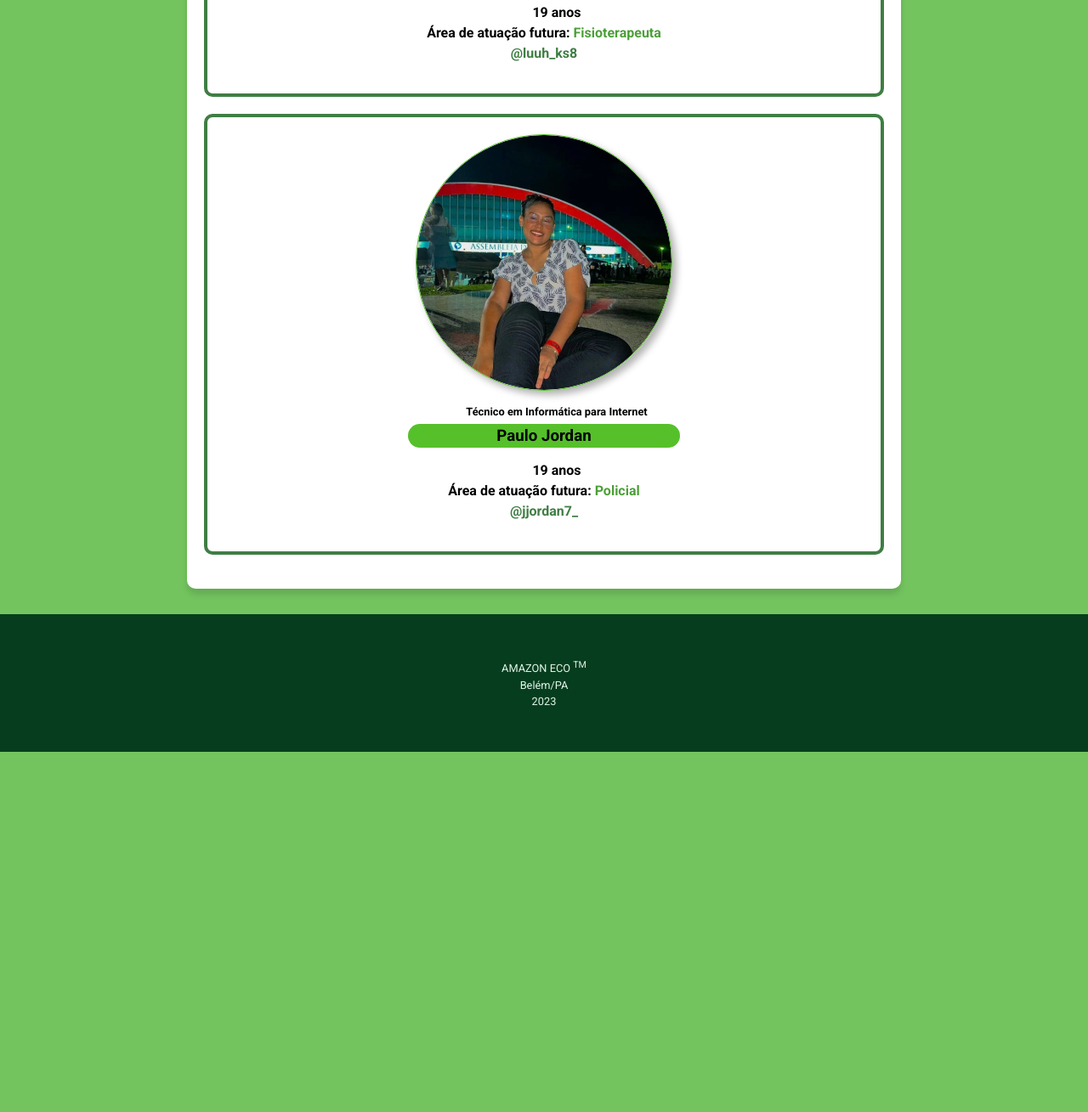
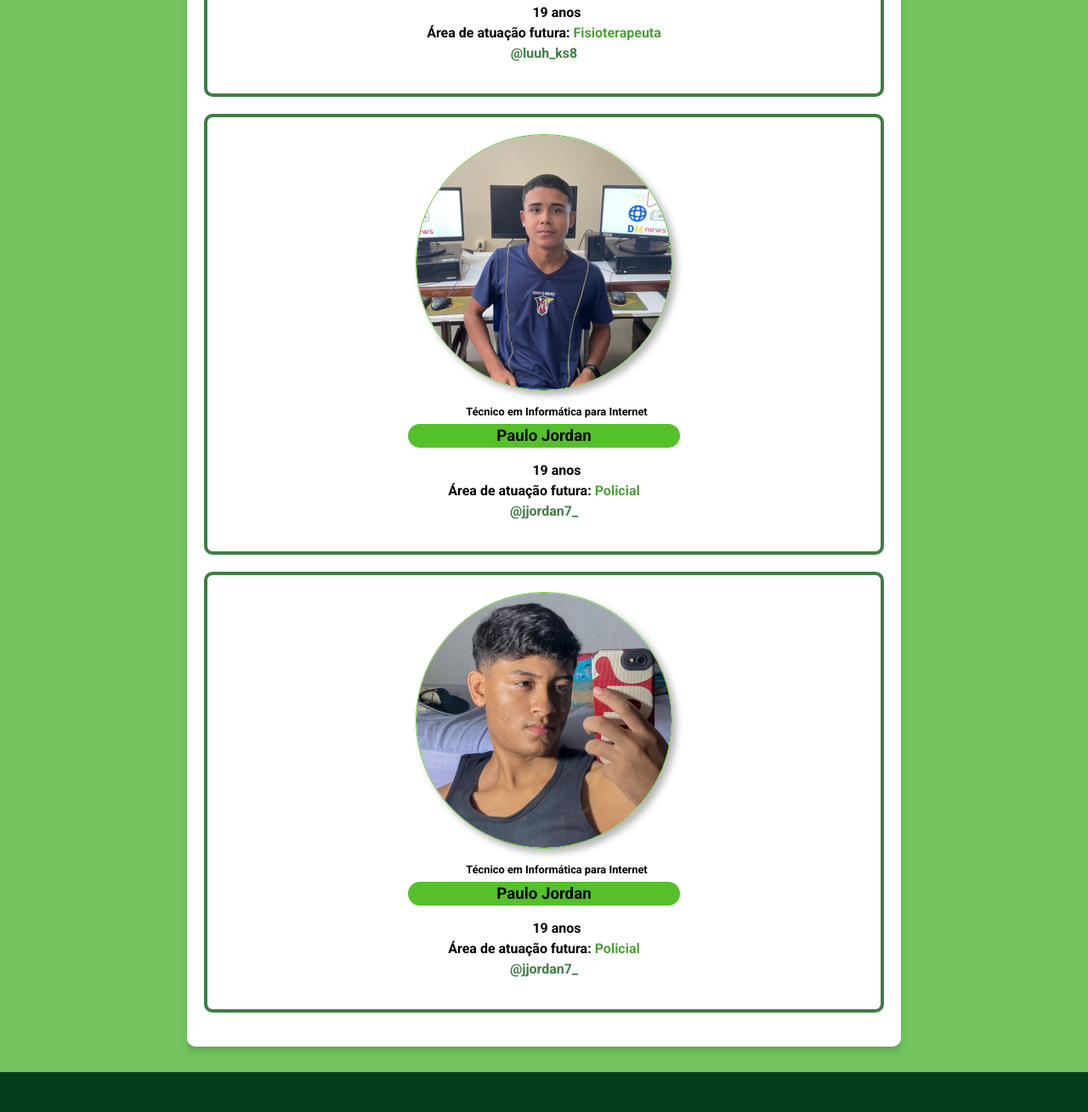
Before and after one commit to DevEverllon/projeto-tcc-amazon-eco, a plain HTML site: page quem-somos.html in a window 1280 px wide. Shown: the part 4174-5483 px from the top of the page at 85% size. Before the commit the page ends 5059 px from the top, so only its background shows below. Drawn offline with Linux system fonts and the light colour scheme; a web font is replaced by a local one.

Commit message:
versão 3

```diff
--- a/quem-somos.html
+++ b/quem-somos.html
@@ -127,8 +127,21 @@
             <div class="espace">
                 <div class="bio">
                     <picture class="image">
-                        <source media="(min-width: 600px)" srcset="imagens/ft-denise-300.png">
-                        <img src="imagens/ft-denise-150.png" alt="">
+                        <source media="(min-width: 600px)" srcset="imagens/ft-jordan-300.png">
+                        <img src="imagens/ft-jordan-150.png" alt="">
+                    </picture>
+
+                    <p class="tec" style="text-align: center;">Técnico em Informática para Internet</p>
+                    <h3>Paulo Jordan</h3>
+                    <p>19 anos <br>Área de atuação futura: <strong>Policial</strong><br><a href="https://www.instagram.com/jjordan7_/" target="_blank">@jjordan7_</a></p>
+            </div>
+
+            <!--HEITOR-->
+            <div class="espace">
+                <div class="bio">
+                    <picture class="image">
+                        <source media="(min-width: 600px)" srcset="imagens/ft-heitor-300.png">
+                        <img src="imagens/ft-heitor-150.png" alt="">
                     </picture>
 
                     <p class="tec" style="text-align: center;">Técnico em Informática para Internet</p>
@@ -140,7 +153,7 @@
     </main>
 
     <footer>
-        <p id="utimo">AMAZON ECO <suP>TM</sup></p>
+        <p id="utimo">AMAZON ECO <sup>TM</sup></p>
         <p>Belém/PA</p>
         <p>2023</p>
     </footer>
```
